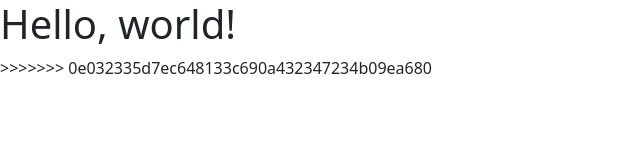
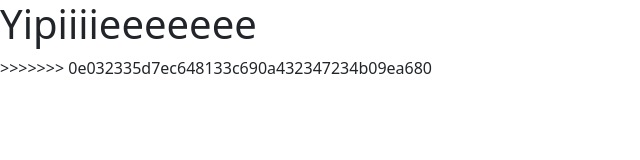
Before and after one commit to Marw3g/Marw3g.github.io, a plain HTML site: page index.html in a window 1280 px wide. Shown: the whole page, without its empty margins (0-640 px from the left). Drawn offline with nearby package versions, Linux system fonts and the light colour scheme.

Commit message:
Bitte funkionier jz

```diff
--- a/index.html
+++ b/index.html
@@ -7,7 +7,7 @@
     <link href="https://cdn.jsdelivr.net/npm/bootstrap@5.2.3/dist/css/bootstrap.min.css" rel="stylesheet" integrity="sha384-rbsA2VBKQhggwzxH7pPCaAqO46MgnOM80zW1RWuH61DGLwZJEdK2Kadq2F9CUG65" crossorigin="anonymous">
   </head>
   <body>
-    <h1>Hello, world!</h1>
+    <h1>Yipiiiieeeeeee</h1>
     <script src="https://cdn.jsdelivr.net/npm/bootstrap@5.2.3/dist/js/bootstrap.bundle.min.js" integrity="sha384-kenU1KFdBIe4zVF0s0G1M5b4hcpxyD9F7jL+jjXkk+Q2h455rYXK/7HAuoJl+0I4" crossorigin="anonymous"></script>
   </body>
 >>>>>>> 0e032335d7ec648133c690a432347234b09ea680
```
